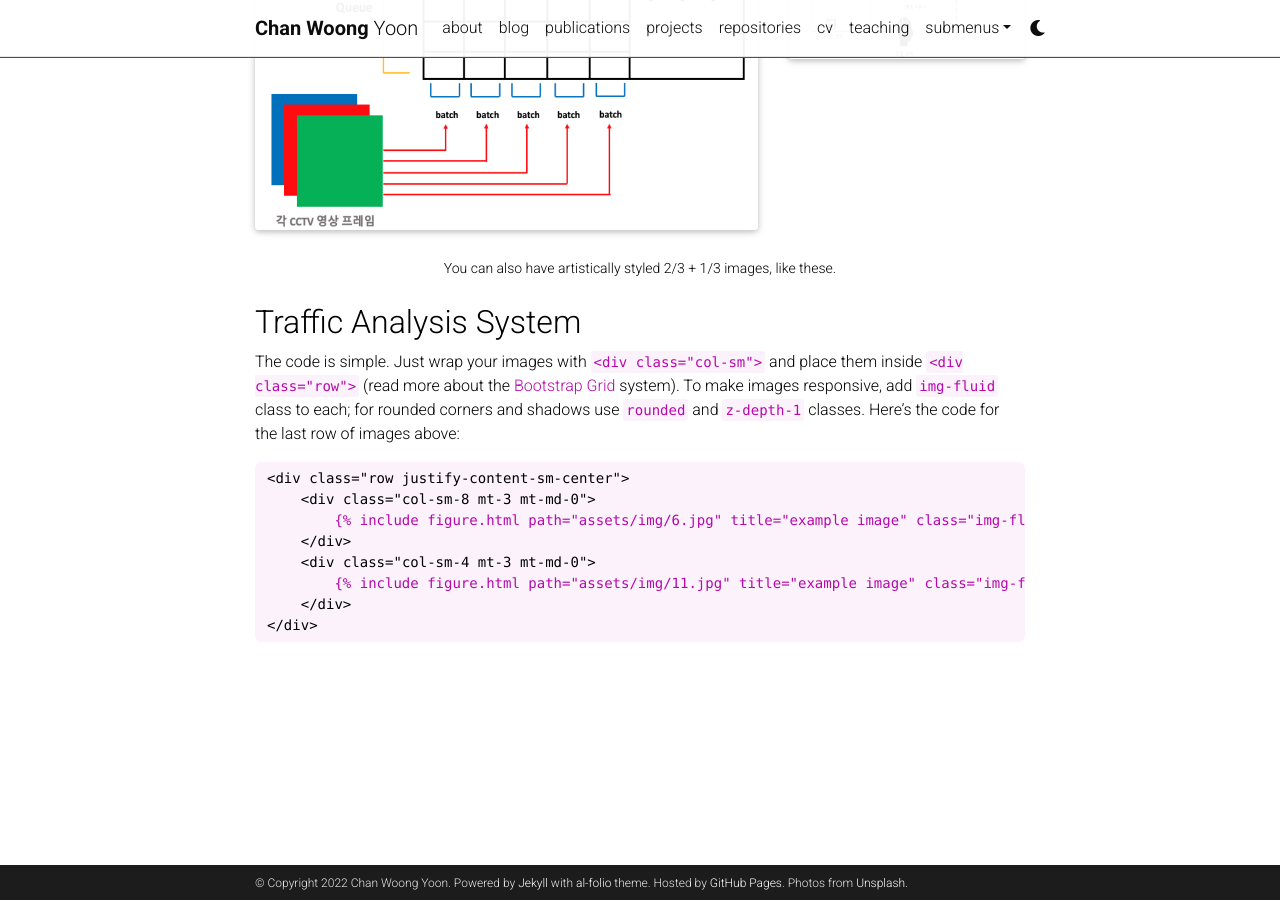
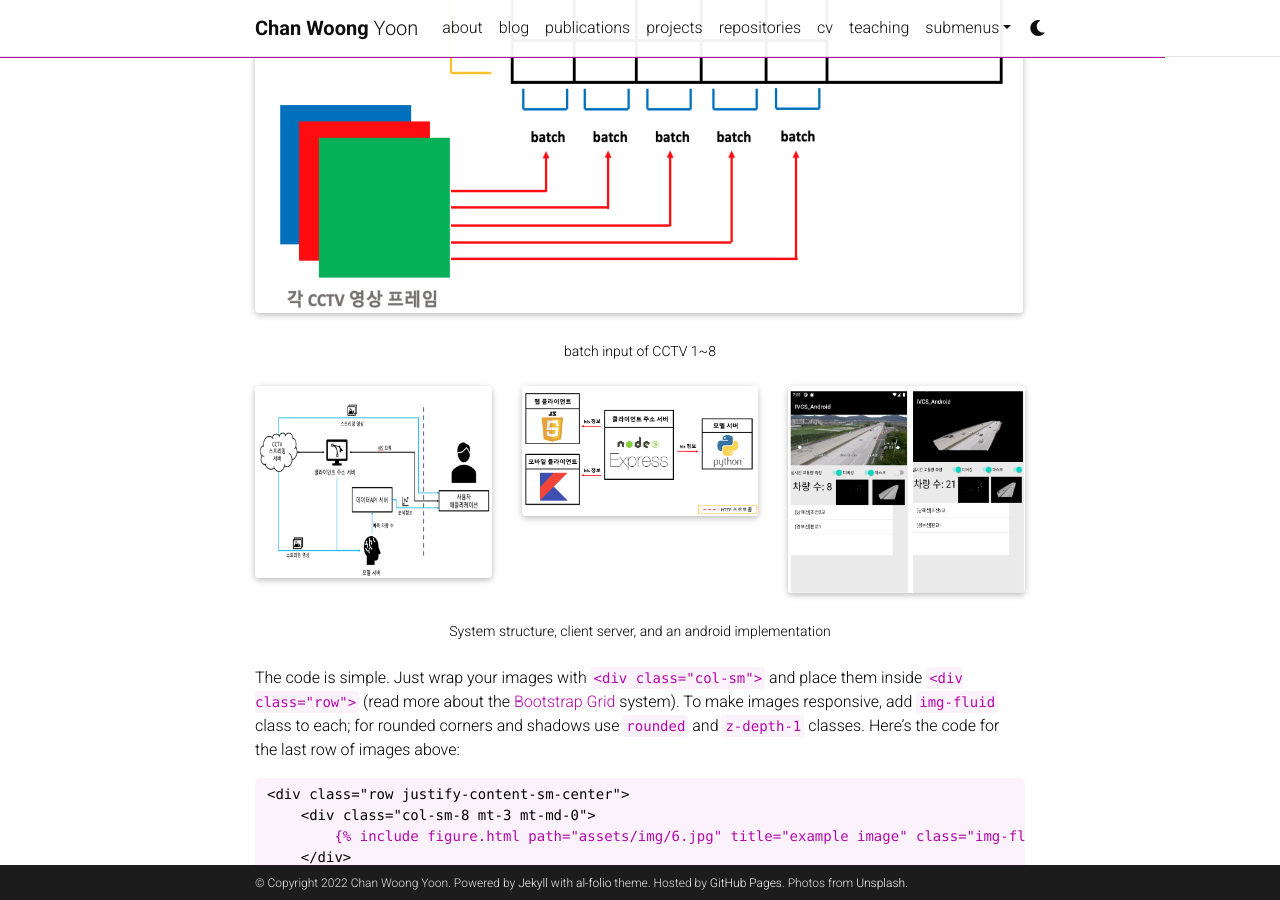
Before and after one commit to qicqock/qicqock.github.io, a Jekyll site: the page built from _projects/2_project.md, in a window 1280 px wide and 900 px high, scrolled down 1455 px. Built offline with Jekyll 4.4.1, drawn with Linux system fonts in a browser that asks for light colours; full-size pictures stand in for the smaller copies a plugin makes; comment, search, counter and statistics services are not loaded; a style sheet for code colours, icons or effects is not loaded; some of the changed text lies outside the part shown.

Commit message:
Update 2_project.md

```diff
--- a/_projects/2_project.md
+++ b/_projects/2_project.md
@@ -8,18 +8,8 @@ category: work
 ---
 
 <p class="font-weight-bold">1-year Capstone Project With <a href='https://www.gsu.edu/'>Georgia State University</a> mentoring by <a href='http://cai.csgsu.org/'>Prof.Zhipeng Cai</a></p>
+<p class="font-weight-bold">Proposed FCN-BLA and implemented Real-time traffic analysis system for Intelligence Transportation System(ITS).</p>
 
-Proposed FCN-BLA and implemented Real-time traffic analysis system for Intelligence Transportation System(ITS).
-
-
-<!-- To give your project a background in the portfolio page, just add the img tag to the front matter like so: -->
-
-    ---
-    layout: page
-    title: project
-    description: a project with a background image
-    img: /assets/img/12.jpg
-    ---
 
 <h2>FCN-BLA</h2>
 <div class="row">
@@ -40,23 +30,31 @@ Compared to <a href="https://arxiv.org/abs/1707.09476">FCN-rLSTM</a>,
 
 In <a href="https://gram.web.uah.es/data/datasets/trancos/index.html">Trancos Dataset</a>, obtained 4% performance improvement of count error as 4.205.
 
-
-
+<h2>Traffic Analysis System</h2>
+<div class="row justify-content-sm-center">
+    <div class="col-sm mt-3 mt-md-0">
+        {% include figure.html path="assets/img/capstone2022/capstone2022_input.png" title="model input" class="img-fluid rounded z-depth-1" %}
+    </div>
+</div>
+<div class="caption">
+    batch input of CCTV 1~8
+</div>
 
 <div class="row justify-content-sm-center">
-    <div class="col-sm-8 mt-3 mt-md-0">
-        {% include figure.html path="assets/img/capstone2022/capstone2022_input.png" title="model input" class="img-fluid rounded z-depth-1" %}
-    </div>
     <div class="col-sm-4 mt-3 mt-md-0">
         {% include figure.html path="assets/img/capstone2022/capstone2022_system.png" title="system" class="img-fluid rounded z-depth-1" %}
     </div>
+    <div class="col-sm-4 mt-3 mt-md-0">
+        {% include figure.html path="assets/img/capstone2022/capstone2022_client.png" title="client" class="img-fluid rounded z-depth-1" %}
+    </div>
+    <div class="col-sm-4 mt-3 mt-md-0">
+        {% include figure.html path="assets/img/capstone2022/capstone2022_android.png" title="android" class="img-fluid rounded z-depth-1" %}
+    </div>
 </div>
 <div class="caption">
-    You can also have artistically styled 2/3 + 1/3 images, like these.
+    System structure, client server, and an android implementation
 </div>
 
-
-<h2>Traffic Analysis System</h2>
 The code is simple.
 Just wrap your images with `<div class="col-sm">` and place them inside `<div class="row">` (read more about the <a href="https://getbootstrap.com/docs/4.4/layout/grid/">Bootstrap Grid</a> system).
 To make images responsive, add `img-fluid` class to each; for rounded corners and shadows use `rounded` and `z-depth-1` classes.
```
